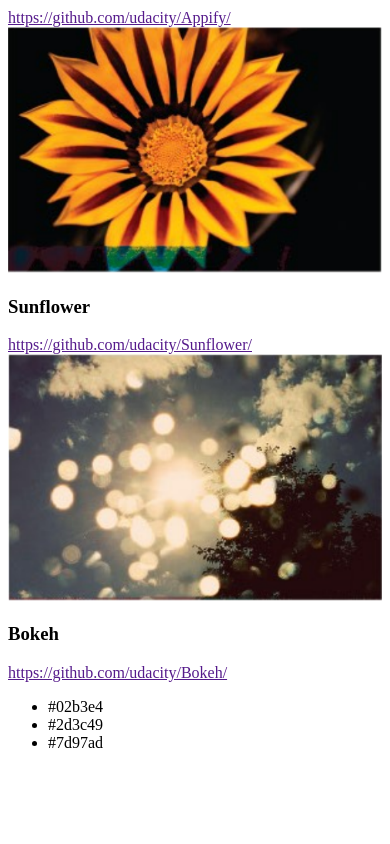
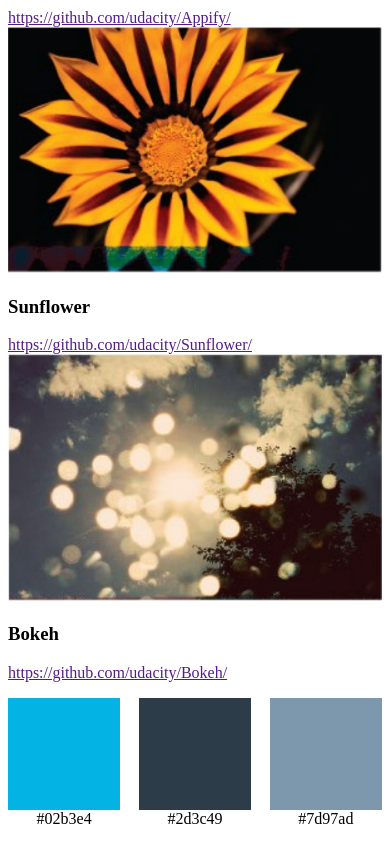
Before and after one commit to richardkalehoff/udacity-portfolio-site, a plain HTML site: page index.html in a window 390 px wide. Shown: the part 729-1573 px from the top of the page. Before the commit the page ends 1497 px from the top, so only its background shows below. Drawn offline with Linux system fonts and the light colour scheme.

```diff
--- a/css/main.css
+++ b/css/main.css
@@ -38,3 +38,19 @@
 img {
     max-width: 100%;
 }
+
+.color-swatches {
+    display: flex;
+    justify-content: space-between;
+    list-style: none;
+    padding-left: 0;
+}
+
+.color-swatches li {
+    flex: 0 1 30%;
+    text-align: center;
+}
+
+.swatch {
+    min-height: 7em;
+}
```
